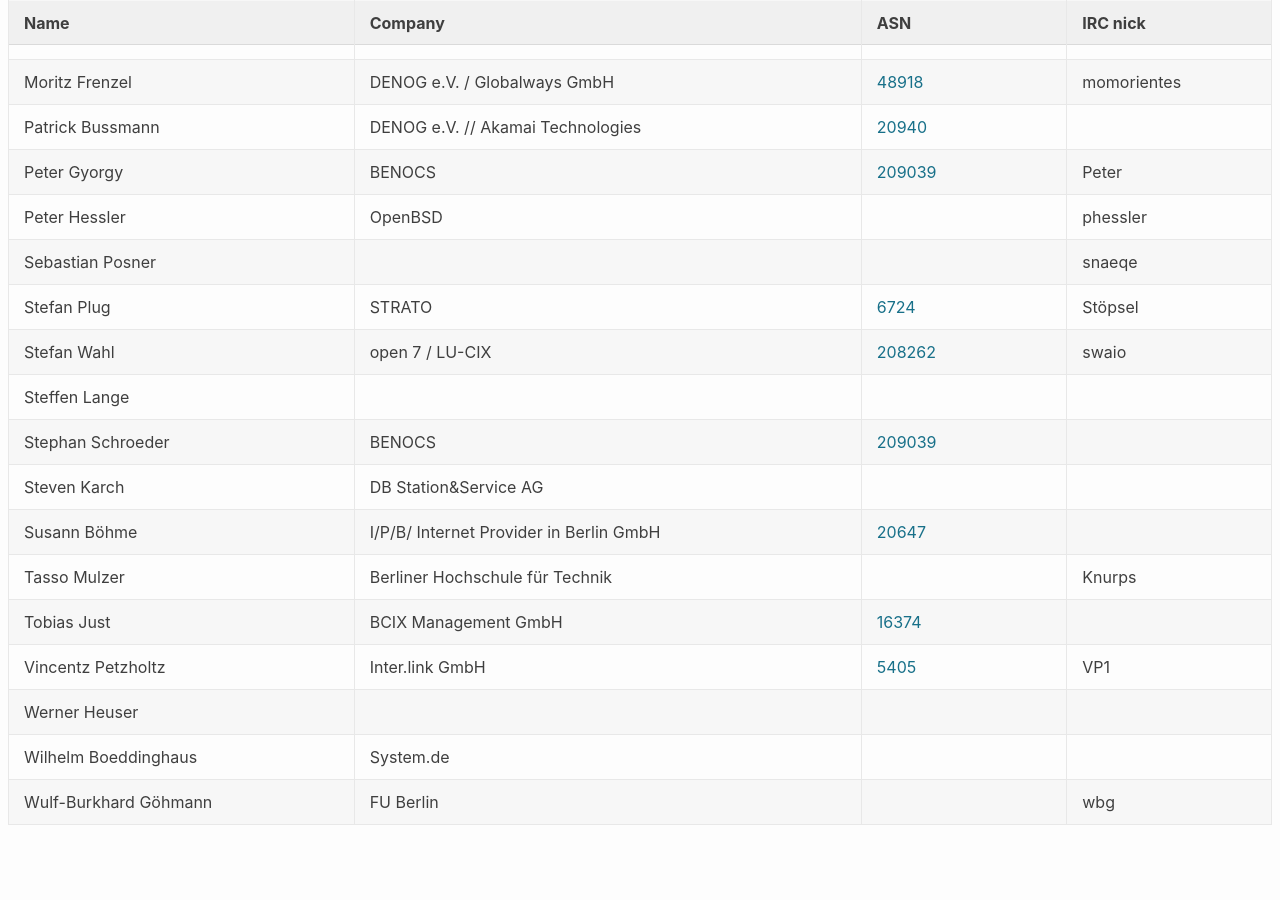
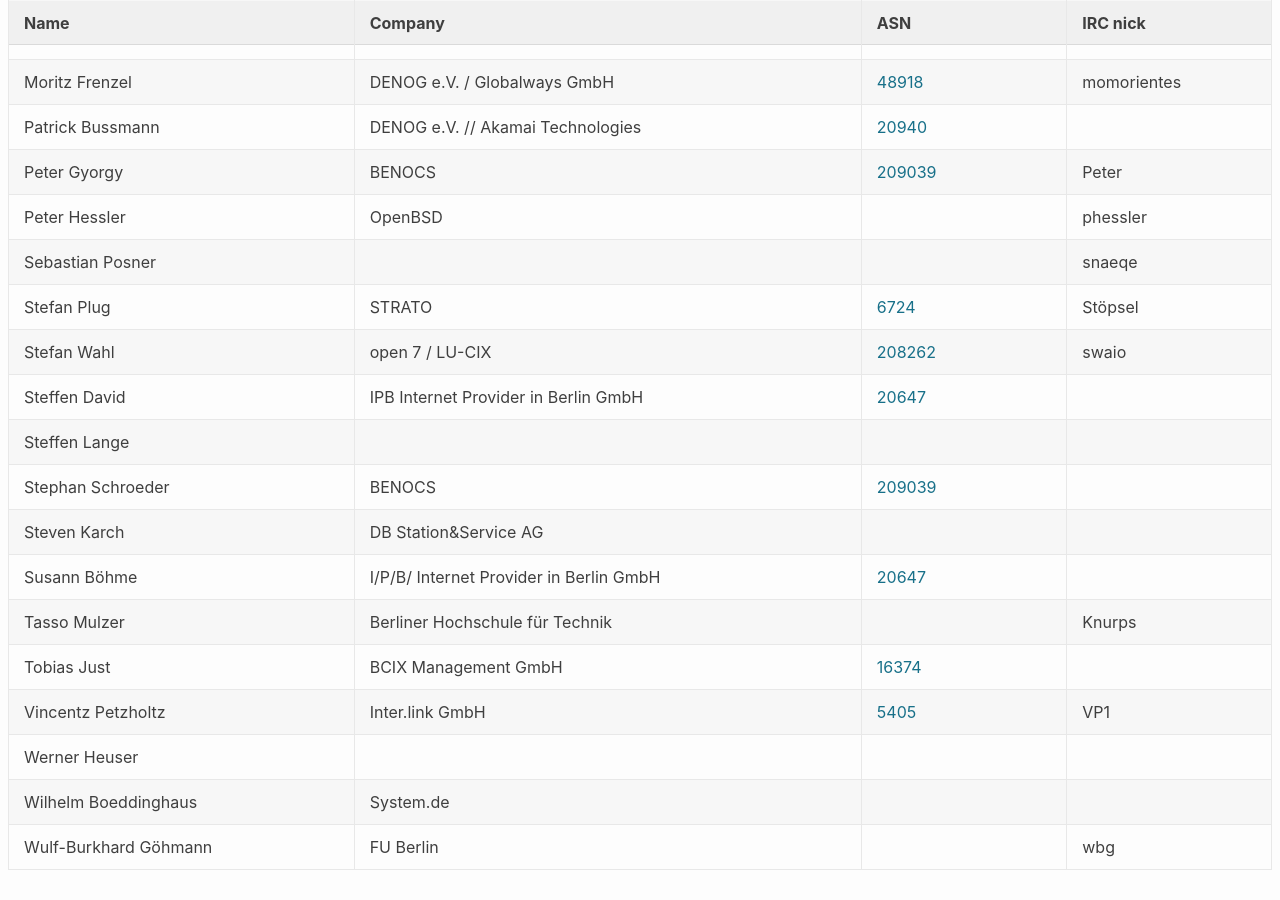
Before and after one commit to denog/pretix-attendeelist, a Jekyll site: the page built from meetup2023_02/index.markdown, in a window 1280 px wide and 900 px high, scrolled down 1299 px. Built offline with Jekyll 4.4.1, drawn with Linux system fonts in a browser that asks for light colours; before the commit the page ends 2154 px from its top, so only the background shows below that.

Commit message:
Latest data: Wed Mar 15 16:34:02 UTC 2023

```diff
--- a/_data/attendees_denog_meetup_2023_02.json
+++ b/_data/attendees_denog_meetup_2023_02.json
@@ -216,6 +216,12 @@
     "asn": "208262"
   },
   {
+    "name": "Steffen David",
+    "company": "IPB Internet Provider in Berlin GmbH",
+    "irc": null,
+    "asn": "20647"
+  },
+  {
     "name": "Steffen Lange",
     "company": null,
     "irc": null,
```
